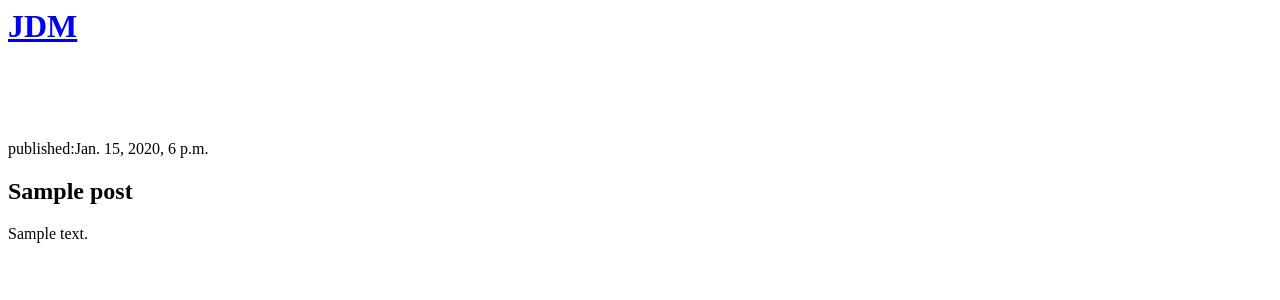
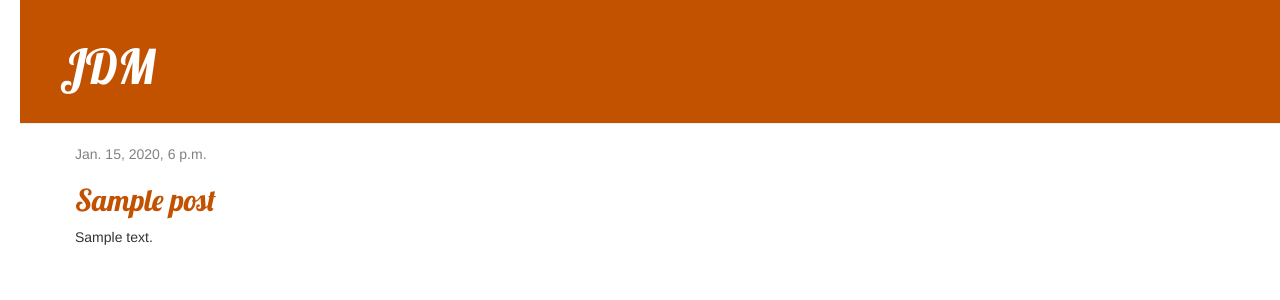
Before and after one commit to TY235/my-first-blog, a Django app: template blog/templates/blog/post_list.html in a window 1280 px wide. Shown: the top 300 px of the page. Run offline with Django 3.2, Linux system fonts and the light colour scheme; the template is opened without the code that fills it: values that come from a table or form of the project are taken from there, others are empty; tables that the repository leaves empty hold one stand-in row (values such as "Sample post"); some libraries are stand-ins or nearby versions.

Commit message:
Added view and template for detailed blog post as well as  CSS for the site.

```diff
--- /dev/null
+++ b/blog/static/css/blog.css
@@ -0,0 +1,53 @@
+h1 a, h2 a {
+    color: #C25100;
+    font-family: 'Lobster';
+}
+body {
+    padding-left: 20px;
+}
+.page-header {
+    background-color: #C25100;
+    margin-top: 0;
+    padding: 20px 20px 20px 40px;
+}
+
+.page-header h1, .page-header h1 a, .page-header h1 a:visited, .page-header h1 a:active {
+    color: #ffffff;
+    font-size: 36pt;
+    text-decoration: none;
+}
+
+.content {
+    margin-left: 40px;
+}
+
+h1, h2, h3, h4 {
+    font-family: 'Lobster', cursive;
+}
+
+.date {
+    color: #828282;
+}
+
+.save {
+    float: right;
+}
+
+.post-form textarea, .post-form input {
+    width: 100%;
+}
+
+.top-menu, .top-menu:hover, .top-menu:visited {
+    color: #ffffff;
+    float: right;
+    font-size: 26pt;
+    margin-right: 20px;
+}
+
+.post {
+    margin-bottom: 70px;
+}
+
+.post h1 a, .post h1 a:visited {
+    color: #000000;
+}
--- /dev/null
+++ b/blog/templates/blog/base.html
@@ -0,0 +1,25 @@
+{% load static%}
+<html>
+    <head>
+        <title>JDM</title>
+        <link rel="stylesheet" href="//maxcdn.bootstrapcdn.com/bootstrap/3.2.0/css/bootstrap.min.css">
+        <link rel="stylesheet" href="//maxcdn.bootstrapcdn.com/bootstrap/3.2.0/css/bootstrap-theme.min.css">
+        <link href="//fonts.googleapis.com/css?family=Lobster&subset=latin,latin-ext" rel="stylesheet" type="text/css">
+        <link rel="stylesheet" href="{% static 'css/blog.css' %}">
+
+    </head>
+    <body>
+        <div class="page-header">
+            <h1><a href="https://en.wikipedia.org/wiki/Japanese_domestic_market">JDM</a></h1>
+        </div>
+        <div class="content container">
+            <div class="row">
+                <div class="col-md-8">
+                {% block content %}
+                {% endblock %}
+                </div>
+            </div>
+        </div>
+    </body>
+</html>
+</html>
--- a/blog/templates/blog/post_list.html
+++ b/blog/templates/blog/post_list.html
@@ -1,18 +1,12 @@
-<html>
-    <head>
-        <title>Django Girls blog</title>
-    </head>
-    <body>
-        <div>
-            <h1><a href="http://www.google.com">JDM</a><br><br><br></h1>
+{% extends 'blog/base.html' %}
+{% block content %}
+    {% for post in posts %}
+        <div class="post">
+            <div class="date">
+                {{ post.published_date }}
+            </div>
+            <h2><a href="{% url 'post_detail' pk=post.pk %}">{{ post.title }}</a></h2>
+            <p>{{ post.text|linebreaksbr }}</p>
         </div>
-        {% for post in posts %}
-           <div>
-               <p>published:{{ post.published_date }}</p>
-               <h2>{{ post.title }}</h2>
-               <p>{{post.text|linebreaksbr}}<br><br><br><br></p>
-           </div>
-        {% endfor %}
-
-    </body>
-</html>
+    {% endfor %}
+{% endblock %}
--- a/blog/urls.py
+++ b/blog/urls.py
@@ -3,4 +3,5 @@ from .import views
 
 urlpatterns =[
     path('',views.post_list,name='post_list'),
+    path('post/<int:pk>/',views.post_detail, name='post_detail'),
 ]
```
Also changed, not shown: blog/templates/blog/post_detail.html (added, +13 -0 lines), blog/views.py (+5 -2 lines).
